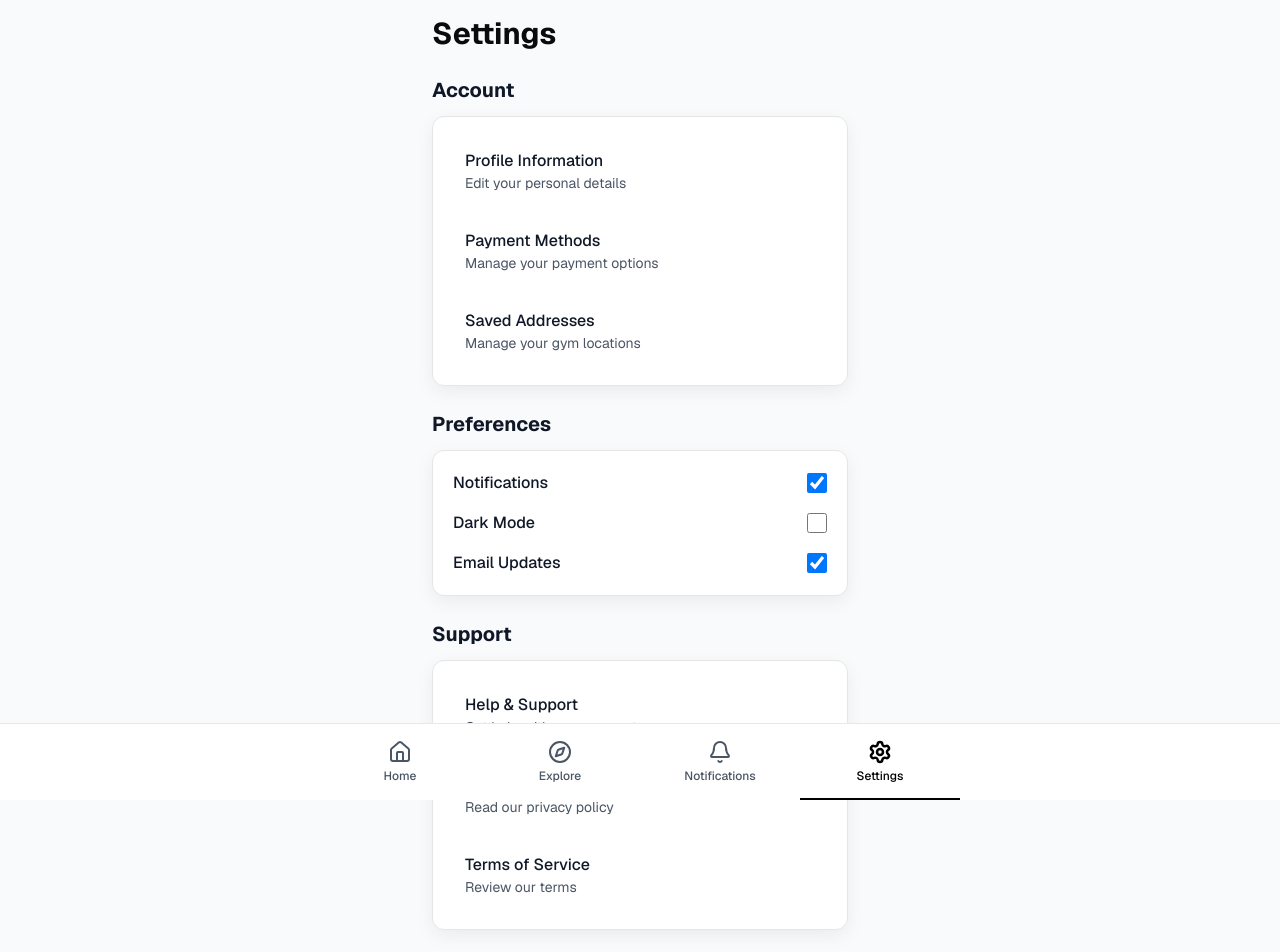
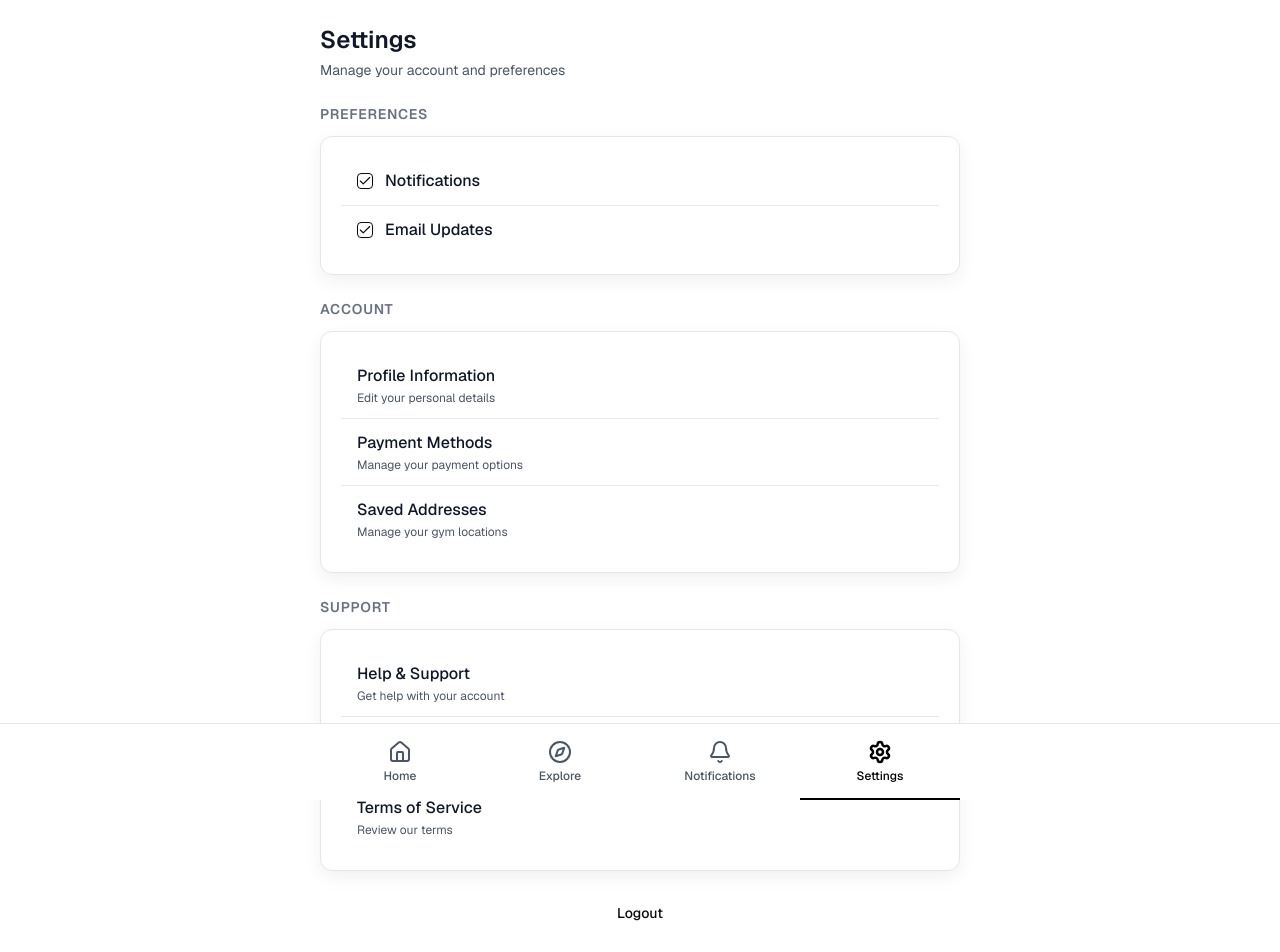
Before and after one commit to whoabhaysharma/bmg-ui, a Next.js app: page /user/settings in a window 1280 px wide. Shown: the top 952 px of the page. Built offline with nearby package versions, Linux system fonts and the light colour scheme.

Commit message:
created the settings page

```diff
--- a/app/auth/login/page.tsx
+++ b/app/auth/login/page.tsx
@@ -6,7 +6,7 @@ import { signInWithPopup } from "firebase/auth";
 import { auth, googleProvider } from "@/lib/firebase/config";
 import { useAuthStore } from "@/lib/store/authStore";
 import { authAPI } from "@/lib/api/client";
-import Button from "@/components/ui/button";
+import {Button} from "@/components/ui/button";
 import Lottie from "lottie-react";
 import lottieData from "./lifestyle_of_when_weighing_gym.json";
 import { Spinner } from "@/components/ui/spinner"
--- a/app/user/dashboard/page.tsx
+++ b/app/user/dashboard/page.tsx
@@ -1,4 +1,4 @@
-import Button from '@/components/ui/button';
+import { Button } from '@/components/ui/button';
 import Card from '@/components/ui/card';
 
 export default function UserDashboard() {
--- a/app/user/explore/page.tsx
+++ b/app/user/explore/page.tsx
@@ -1,4 +1,4 @@
-import Button from '@/components/ui/button';
+import { Button } from '@/components/ui/button';
 
 export default function ExplorePage() {
   const gyms = [
--- a/app/user/notifications/page.tsx
+++ b/app/user/notifications/page.tsx
@@ -1,5 +1,5 @@
 import Card from '@/components/ui/card';
-import Button from '@/components/ui/button';
+import { Button } from '@/components/ui/button';
 
 export default function NotificationsPage() {
   const notifications = [
--- a/app/user/settings/page.tsx
+++ b/app/user/settings/page.tsx
@@ -1,81 +1,90 @@
 import Card from '@/components/ui/card';
-import Button from '@/components/ui/button';
+import { Button } from '@/components/ui/button';
+import { Checkbox } from '@/components/ui/checkbox';
 
 export default function SettingsPage() {
+  const menuItems = [
+    {
+      section: 'Account',
+      items: [
+        { title: 'Profile Information', description: 'Edit your personal details' },
+        { title: 'Payment Methods', description: 'Manage your payment options' },
+        { title: 'Saved Addresses', description: 'Manage your gym locations' },
+      ],
+    },
+    {
+      section: 'Support',
+      items: [
+        { title: 'Help & Support', description: 'Get help with your account' },
+        { title: 'Privacy Policy', description: 'Read our privacy policy' },
+        { title: 'Terms of Service', description: 'Review our terms' },
+      ],
+    },
+  ];
+
+  const preferences = [
+    { id: 'notifications', label: 'Notifications', defaultChecked: true },
+    { id: 'email-updates', label: 'Email Updates', defaultChecked: true },
+  ];
+
   return (
-    <div className="min-h-screen bg-gray-50 dark:bg-gray-900">
-      <div className="container mx-auto p-4 max-w-md">
-        <h1 className="text-3xl font-bold mb-6">Settings</h1>
-
-        {/* Account Section */}
+    <div className="min-h-screen bg-white dark:bg-gray-950">
+      <div className="mx-auto max-w-2xl px-4 py-6">
+        {/* Header */}
         <div className="mb-6">
-          <h2 className="text-xl font-bold mb-3 text-gray-900 dark:text-white">Account</h2>
-          <Card className="p-4 space-y-3">
-            <button className="w-full text-left p-3 hover:bg-gray-100 dark:hover:bg-gray-800 rounded transition-colors">
-              <p className="font-medium text-gray-900 dark:text-white">Profile Information</p>
-              <p className="text-sm text-gray-600 dark:text-gray-400">Edit your personal details</p>
-            </button>
-            <button className="w-full text-left p-3 hover:bg-gray-100 dark:hover:bg-gray-800 rounded transition-colors">
-              <p className="font-medium text-gray-900 dark:text-white">Payment Methods</p>
-              <p className="text-sm text-gray-600 dark:text-gray-400">Manage your payment options</p>
-            </button>
-            <button className="w-full text-left p-3 hover:bg-gray-100 dark:hover:bg-gray-800 rounded transition-colors">
-              <p className="font-medium text-gray-900 dark:text-white">Saved Addresses</p>
-              <p className="text-sm text-gray-600 dark:text-gray-400">Manage your gym locations</p>
-            </button>
-          </Card>
+          <h1 className="text-2xl font-semibold text-gray-900 dark:text-white">Settings</h1>
+          <p className="mt-1 text-sm text-gray-600 dark:text-gray-400">Manage your account and preferences</p>
         </div>
 
         {/* Preferences Section */}
         <div className="mb-6">
-          <h2 className="text-xl font-bold mb-3 text-gray-900 dark:text-white">Preferences</h2>
-          <Card className="p-4 space-y-4">
-            <div className="flex justify-between items-center">
-              <span className="font-medium text-gray-900 dark:text-white">Notifications</span>
-              <input type="checkbox" defaultChecked className="w-5 h-5 cursor-pointer" />
-            </div>
-            <div className="flex justify-between items-center">
-              <span className="font-medium text-gray-900 dark:text-white">Dark Mode</span>
-              <input type="checkbox" className="w-5 h-5 cursor-pointer" />
-            </div>
-            <div className="flex justify-between items-center">
-              <span className="font-medium text-gray-900 dark:text-white">Email Updates</span>
-              <input type="checkbox" defaultChecked className="w-5 h-5 cursor-pointer" />
-            </div>
+          <h2 className="mb-3 text-sm font-semibold uppercase tracking-wider text-gray-500 dark:text-gray-500">Preferences</h2>
+          <Card className="overflow-hidden divide-y divide-gray-200 dark:divide-gray-800">
+            {preferences.map((pref) => (
+              <div key={pref.id} className="flex items-center gap-3 px-4 py-3">
+                <Checkbox
+                  id={pref.id}
+                  defaultChecked={pref.defaultChecked}
+                  className="cursor-pointer"
+                />
+                <label htmlFor={pref.id} className="flex-1 font-medium text-gray-900 dark:text-white cursor-pointer">
+                  {pref.label}
+                </label>
+              </div>
+            ))}
           </Card>
         </div>
 
-        {/* Support Section */}
+        {/* Menu Sections */}
+        {menuItems.map((section, sectionIndex) => (
+          <div key={sectionIndex} className="mb-6">
+            <h2 className="mb-3 text-sm font-semibold uppercase tracking-wider text-gray-500 dark:text-gray-500">{section.section}</h2>
+            <Card className="overflow-hidden divide-y divide-gray-200 dark:divide-gray-800">
+              {section.items.map((item, itemIndex) => (
+                <button
+                  key={itemIndex}
+                  className="w-full px-4 py-3 text-left transition-colors hover:bg-gray-50 dark:hover:bg-gray-900"
+                >
+                  <p className="font-medium text-gray-900 dark:text-white">{item.title}</p>
+                  <p className="mt-0.5 text-xs text-gray-600 dark:text-gray-400">{item.description}</p>
+                </button>
+              ))}
+            </Card>
+          </div>
+        ))}
+
+        {/* Logout Button */}
         <div className="mb-6">
-          <h2 className="text-xl font-bold mb-3 text-gray-900 dark:text-white">Support</h2>
-          <Card className="p-4 space-y-3">
-            <button className="w-full text-left p-3 hover:bg-gray-100 dark:hover:bg-gray-800 rounded transition-colors">
-              <p className="font-medium text-gray-900 dark:text-white">Help & Support</p>
-              <p className="text-sm text-gray-600 dark:text-gray-400">Get help with your account</p>
-            </button>
-            <button className="w-full text-left p-3 hover:bg-gray-100 dark:hover:bg-gray-800 rounded transition-colors">
-              <p className="font-medium text-gray-900 dark:text-white">Privacy Policy</p>
-              <p className="text-sm text-gray-600 dark:text-gray-400">Read our privacy policy</p>
-            </button>
-            <button className="w-full text-left p-3 hover:bg-gray-100 dark:hover:bg-gray-800 rounded transition-colors">
-              <p className="font-medium text-gray-900 dark:text-white">Terms of Service</p>
-              <p className="text-sm text-gray-600 dark:text-gray-400">Review our terms</p>
-            </button>
-          </Card>
-        </div>
-
-        {/* Logout Section */}
-        <div className="mb-6">
-          <Button variant="outline" className="w-full">
+          <Button className="w-full py-2.5 text-sm font-medium">
             Logout
           </Button>
         </div>
 
-        {/* About */}
-        <Card className="p-4 text-center text-sm text-gray-600 dark:text-gray-400">
-          <p>FitGym v1.0.0</p>
-          <p className="text-xs mt-2">© 2025 FitGym. All rights reserved.</p>
-        </Card>
+        {/* Footer Info */}
+        <div className="mb-24 text-center">
+          <p className="text-xs font-medium text-gray-600 dark:text-gray-400">FitGym v1.0.0</p>
+          <p className="mt-1 text-xs text-gray-500 dark:text-gray-500">© 2025 FitGym. All rights reserved.</p>
+        </div>
       </div>
     </div>
   );
--- a/components/ui/button.tsx
+++ b/components/ui/button.tsx
@@ -1,27 +1,60 @@
-'use client';
+import * as React from "react"
+import { Slot } from "@radix-ui/react-slot"
+import { cva, type VariantProps } from "class-variance-authority"
 
-import React from 'react';
-import clsx from 'clsx';
+import { cn } from "@/lib/utils"
 
-export interface ButtonProps extends React.ButtonHTMLAttributes<HTMLButtonElement> {
-  variant?: 'default' | 'ghost' | 'outline';
-  leading?: React.ReactNode;
+const buttonVariants = cva(
+  "inline-flex items-center justify-center gap-2 whitespace-nowrap rounded-md text-sm font-medium transition-all disabled:pointer-events-none disabled:opacity-50 [&_svg]:pointer-events-none [&_svg:not([class*='size-'])]:size-4 shrink-0 [&_svg]:shrink-0 outline-none focus-visible:border-ring focus-visible:ring-ring/50 focus-visible:ring-[3px] aria-invalid:ring-destructive/20 dark:aria-invalid:ring-destructive/40 aria-invalid:border-destructive",
+  {
+    variants: {
+      variant: {
+        default: "bg-primary text-primary-foreground hover:bg-primary/90",
+        destructive:
+          "bg-destructive text-white hover:bg-destructive/90 focus-visible:ring-destructive/20 dark:focus-visible:ring-destructive/40 dark:bg-destructive/60",
+        outline:
+          "border bg-background shadow-xs hover:bg-accent hover:text-accent-foreground dark:bg-input/30 dark:border-input dark:hover:bg-input/50",
+        secondary:
+          "bg-secondary text-secondary-foreground hover:bg-secondary/80",
+        ghost:
+          "hover:bg-accent hover:text-accent-foreground dark:hover:bg-accent/50",
+        link: "text-primary underline-offset-4 hover:underline",
+      },
+      size: {
+        default: "h-9 px-4 py-2 has-[>svg]:px-3",
+        sm: "h-8 rounded-md gap-1.5 px-3 has-[>svg]:px-2.5",
+        lg: "h-10 rounded-md px-6 has-[>svg]:px-4",
+        icon: "size-9",
+        "icon-sm": "size-8",
+        "icon-lg": "size-10",
+      },
+    },
+    defaultVariants: {
+      variant: "default",
+      size: "default",
+    },
+  }
+)
+
+function Button({
+  className,
+  variant,
+  size,
+  asChild = false,
+  ...props
+}: React.ComponentProps<"button"> &
+  VariantProps<typeof buttonVariants> & {
+    asChild?: boolean
+  }) {
+  const Comp = asChild ? Slot : "button"
+
+  return (
+    <Comp
+      data-slot="button"
+      className={cn(buttonVariants({ variant, size, className }))}
+      {...props}
+    />
+  )
 }
 
-export const Button: React.FC<ButtonProps> = ({ variant = 'default', className, children, leading, ...props }) => {
-  const base = 'inline-flex items-center justify-center rounded-2xl font-semibold transition-transform disabled:opacity-50 h-12';
-  const variants: Record<string,string> = {
-    default: 'bg-black text-white px-5 shadow-sm hover:scale-[1.03] disabled:opacity-40',
-    ghost: 'bg-transparent text-black px-4',
-    outline: 'bg-white border border-[var(--border)] text-black px-4'
-  };
-
-  return (
-    <button className={clsx(base, variants[variant], className)} {...props}>
-      {leading && <span className="mr-3">{leading}</span>}
-      <span>{children}</span>
-    </button>
-  );
-};
-
-export default Button;
+export { Button, buttonVariants }
--- /dev/null
+++ b/components/ui/checkbox.tsx
@@ -0,0 +1,32 @@
+"use client"
+
+import * as React from "react"
+import * as CheckboxPrimitive from "@radix-ui/react-checkbox"
+import { CheckIcon } from "lucide-react"
+
+import { cn } from "@/lib/utils"
+
+function Checkbox({
+  className,
+  ...props
+}: React.ComponentProps<typeof CheckboxPrimitive.Root>) {
+  return (
+    <CheckboxPrimitive.Root
+      data-slot="checkbox"
+      className={cn(
+        "peer border-input dark:bg-input/30 data-[state=checked]:bg-primary data-[state=checked]:text-primary-foreground dark:data-[state=checked]:bg-primary data-[state=checked]:border-primary focus-visible:border-ring focus-visible:ring-ring/50 aria-invalid:ring-destructive/20 dark:aria-invalid:ring-destructive/40 aria-invalid:border-destructive size-4 shrink-0 rounded-[4px] border shadow-xs transition-shadow outline-none focus-visible:ring-[3px] disabled:cursor-not-allowed disabled:opacity-50",
+        className
+      )}
+      {...props}
+    >
+      <CheckboxPrimitive.Indicator
+        data-slot="checkbox-indicator"
+        className="grid place-content-center text-current transition-none"
+      >
+        <CheckIcon className="size-3.5" />
+      </CheckboxPrimitive.Indicator>
+    </CheckboxPrimitive.Root>
+  )
+}
+
+export { Checkbox }
--- /dev/null
+++ b/components/ui/input.tsx
@@ -0,0 +1,21 @@
+import * as React from "react"
+
+import { cn } from "@/lib/utils"
+
+function Input({ className, type, ...props }: React.ComponentProps<"input">) {
+  return (
+    <input
+      type={type}
+      data-slot="input"
+      className={cn(
+        "file:text-foreground placeholder:text-muted-foreground selection:bg-primary selection:text-primary-foreground dark:bg-input/30 border-input h-9 w-full min-w-0 rounded-md border bg-transparent px-3 py-1 text-base shadow-xs transition-[color,box-shadow] outline-none file:inline-flex file:h-7 file:border-0 file:bg-transparent file:text-sm file:font-medium disabled:pointer-events-none disabled:cursor-not-allowed disabled:opacity-50 md:text-sm",
+        "focus-visible:border-ring focus-visible:ring-ring/50 focus-visible:ring-[3px]",
+        "aria-invalid:ring-destructive/20 dark:aria-invalid:ring-destructive/40 aria-invalid:border-destructive",
+        className
+      )}
+      {...props}
+    />
+  )
+}
+
+export { Input }
--- a/package.json
+++ b/package.json
@@ -9,6 +9,8 @@
     "lint": "eslint"
   },
   "dependencies": {
+    "@radix-ui/react-checkbox": "^1.3.3",
+    "@radix-ui/react-slot": "^1.2.3",
     "axios": "^1.12.2",
     "class-variance-authority": "^0.7.1",
     "clsx": "^2.1.1",
```
Also changed, not shown: 1 other file (tests, documents, lock files or other folders).
